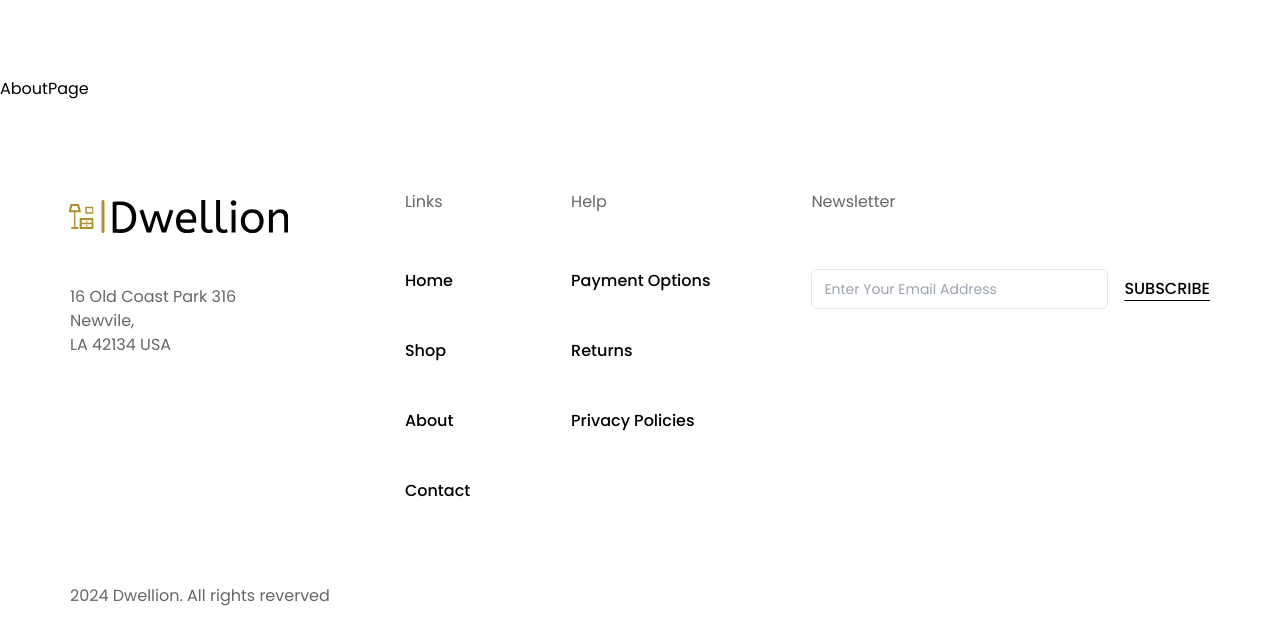
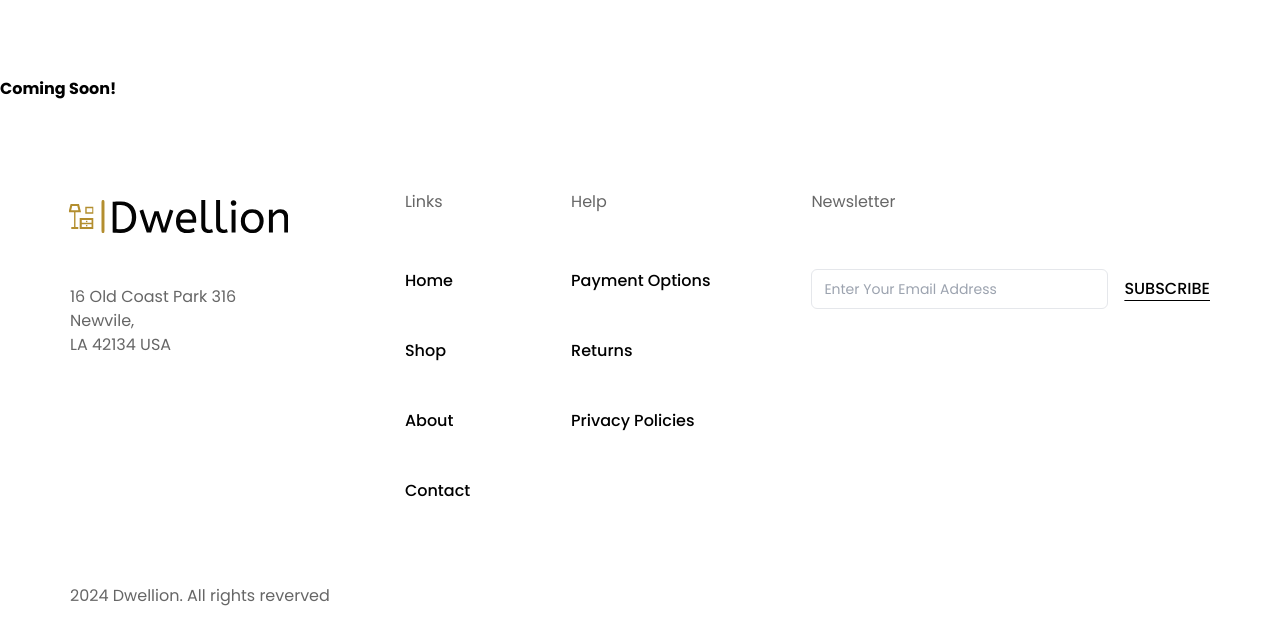
Before and after one commit to chukwudumebiughonu/Dwellion-Ecommerce, a Next.js app: page /about in a window 1280 px wide. Shown: the top 644 px of the page. Built offline with nearby package versions, Linux system fonts and the light colour scheme.

Commit message:
Update About page.

```diff
--- a/src/app/about/page.tsx
+++ b/src/app/about/page.tsx
@@ -1,6 +1,6 @@
 function AboutPage() {
   return (
-    <div>AboutPage</div>
+    <div className="font-bold">Coming Soon!</div>
   )
 }
 
```
